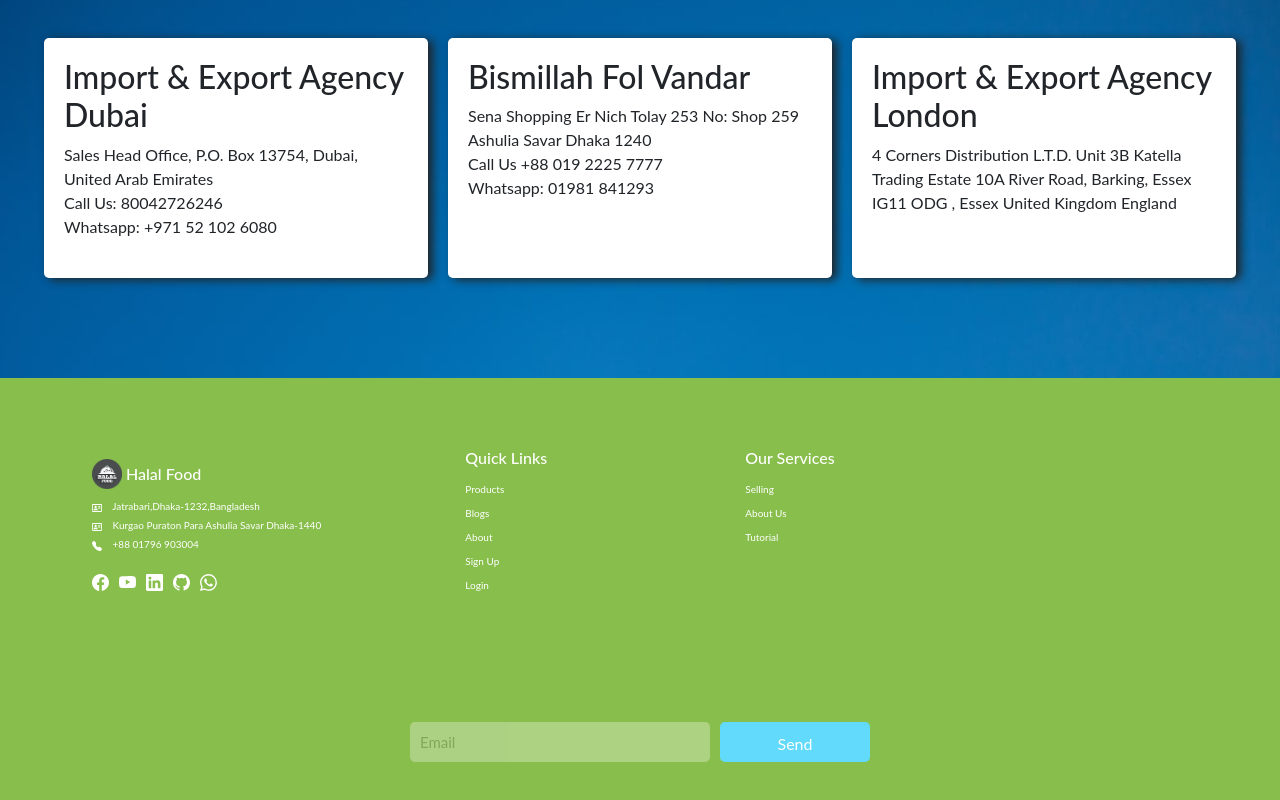
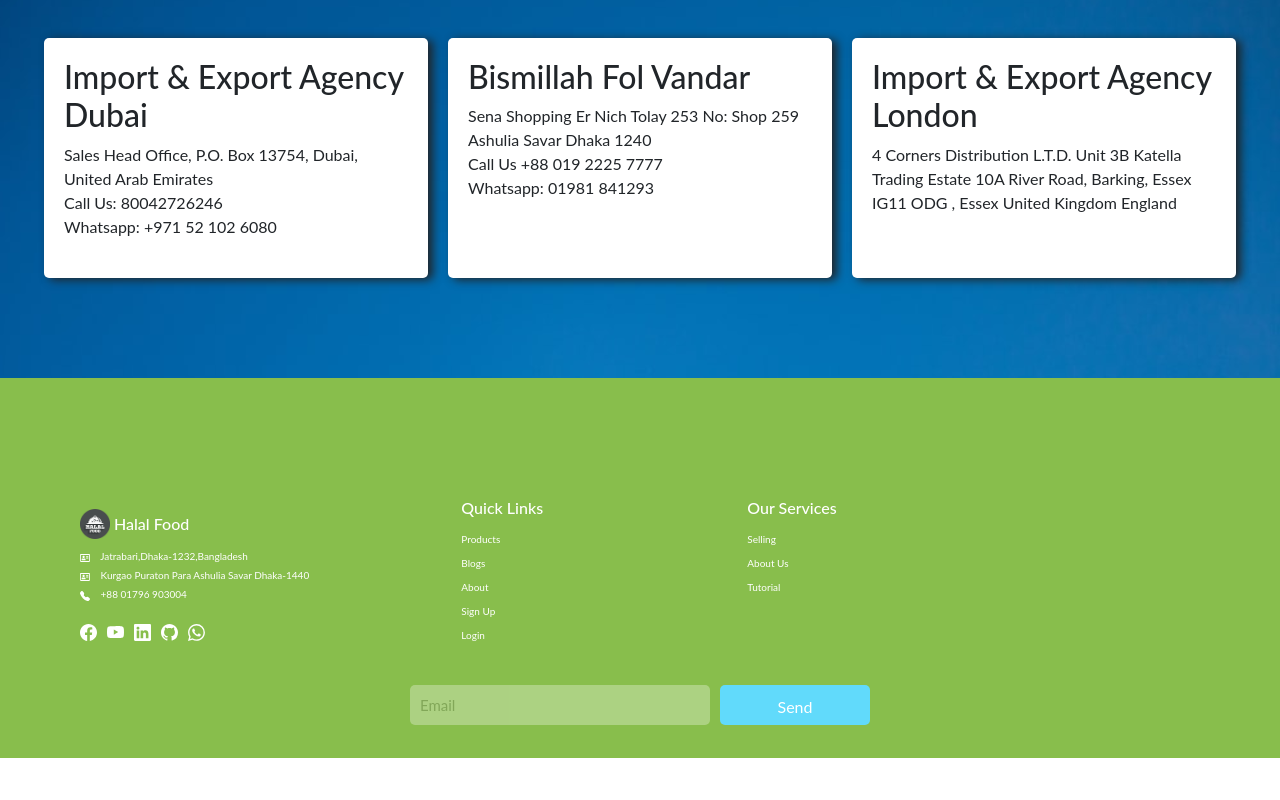
Before and after one commit to mahbubur1/assingmant-11-clint-site, a React (Create React App) app: page / in a window 1280 px wide. Shown: the part 3555-4355 px from the top of the page. After the commit the page ends 4313 px from the top, so only its background shows below. Built offline with nearby package versions, Linux system fonts and the light colour scheme; no server answers.

Commit message:
footer done

```diff
--- a/src/Components/Footer/Footer.css
+++ b/src/Components/Footer/Footer.css
@@ -1,8 +1,7 @@
 .footer{
-    height: 500px;
+    height: 380px;
     background: #88BE4C;
-    margin-top: 150px;
-    padding: 30px 80px;
+    padding: 80px;
 }
 .footer-font-size{
     font-size: 10px;
@@ -43,3 +42,10 @@
     margin-top: 20px;
     margin-left: 10px;
 }
+
+@media screen  and (max-width:557px){
+
+    .footer{
+        padding: 20px;
+    }
+}
--- a/src/Components/Footer/Footer.js
+++ b/src/Components/Footer/Footer.js
@@ -14,8 +14,9 @@ import logo from "../../Images/favicon.png"
 
 const Footer = () => {
   return (
-    <div className="footer row m-0">
-      <div className="footer-text col-lg-4 col-6">
+    <div className="footer ">
+      <div className="row ">
+      <div className="footer-text col-lg-4 col-sm-4">
         <h6 className="d-flex align-items-center my-0 py-0">
         <img className="site-logo" src={logo} alt="" />
         <p className="ps-1 pt-3">Halal Food</p>
@@ -61,7 +62,7 @@ const Footer = () => {
           <BsWhatsapp />
         </a>
       </div>
-      <div className="col-lg-3 col-3 footer-text">
+      <div className=" col-sm-4 col-lg-3 footer-text">
         <h6>Quick Links</h6>
         <Link className="links mb-0 pb-1 footer-font-size" to="/products">
           {" "}
@@ -86,7 +87,7 @@ const Footer = () => {
           Login
         </Link>
       </div>
-      <div className="col-lg-3 col-3 footer-text">
+      <div className="col-sm-4 col-lg-3 footer-text pe-0 me-0">
         <h6>Our Services</h6>
         <Link className="links mb-0 pb-1 footer-font-size" to="/about">
           {" "}
@@ -103,7 +104,8 @@ const Footer = () => {
           Tutorial
         </Link>
       </div>
-      <div className="form">
+      </div>
+      <div className="form ">
           <input type="email" name="Email" id="" placeholder="Email" />
           <input type="submit" value="Send" />
         </div>
```
